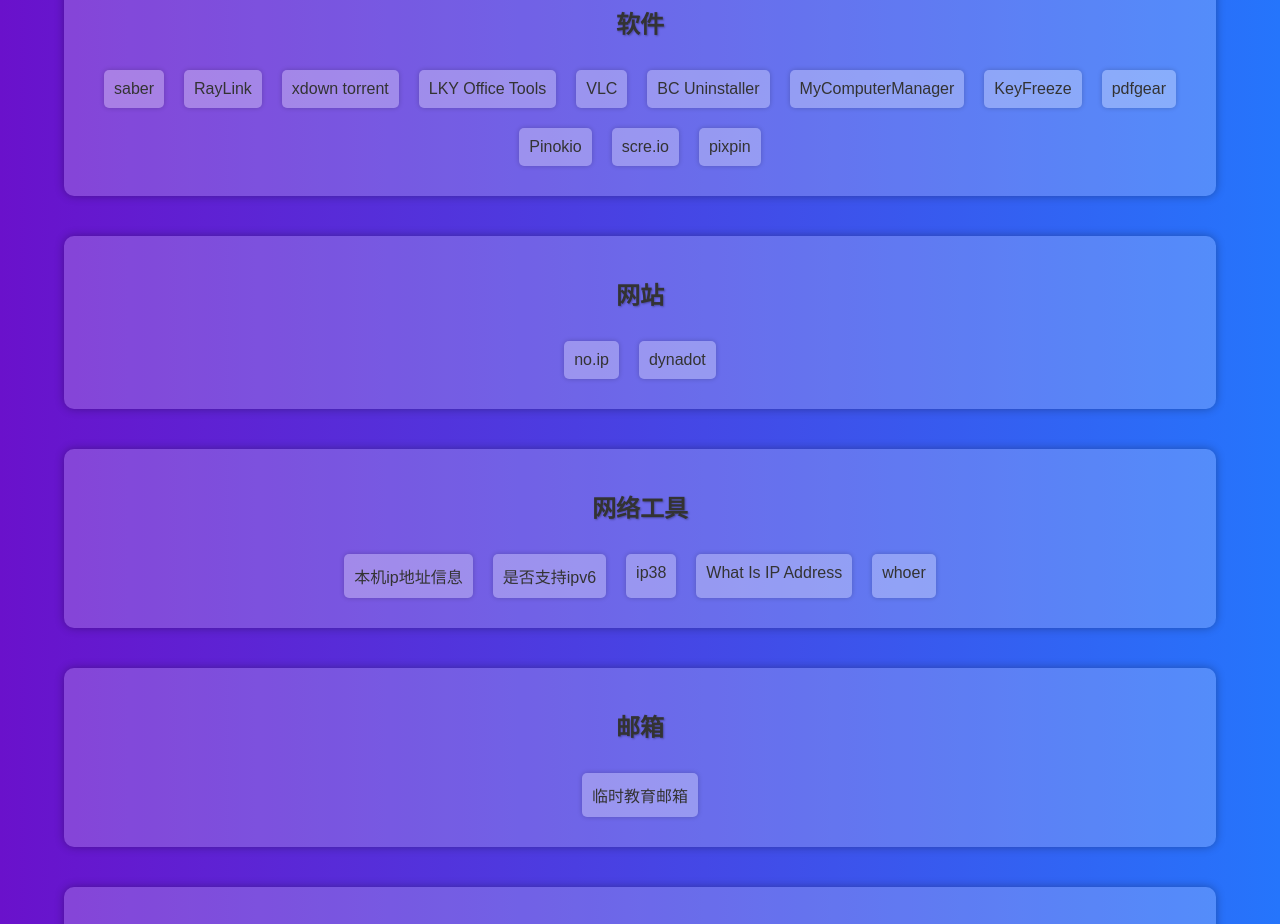
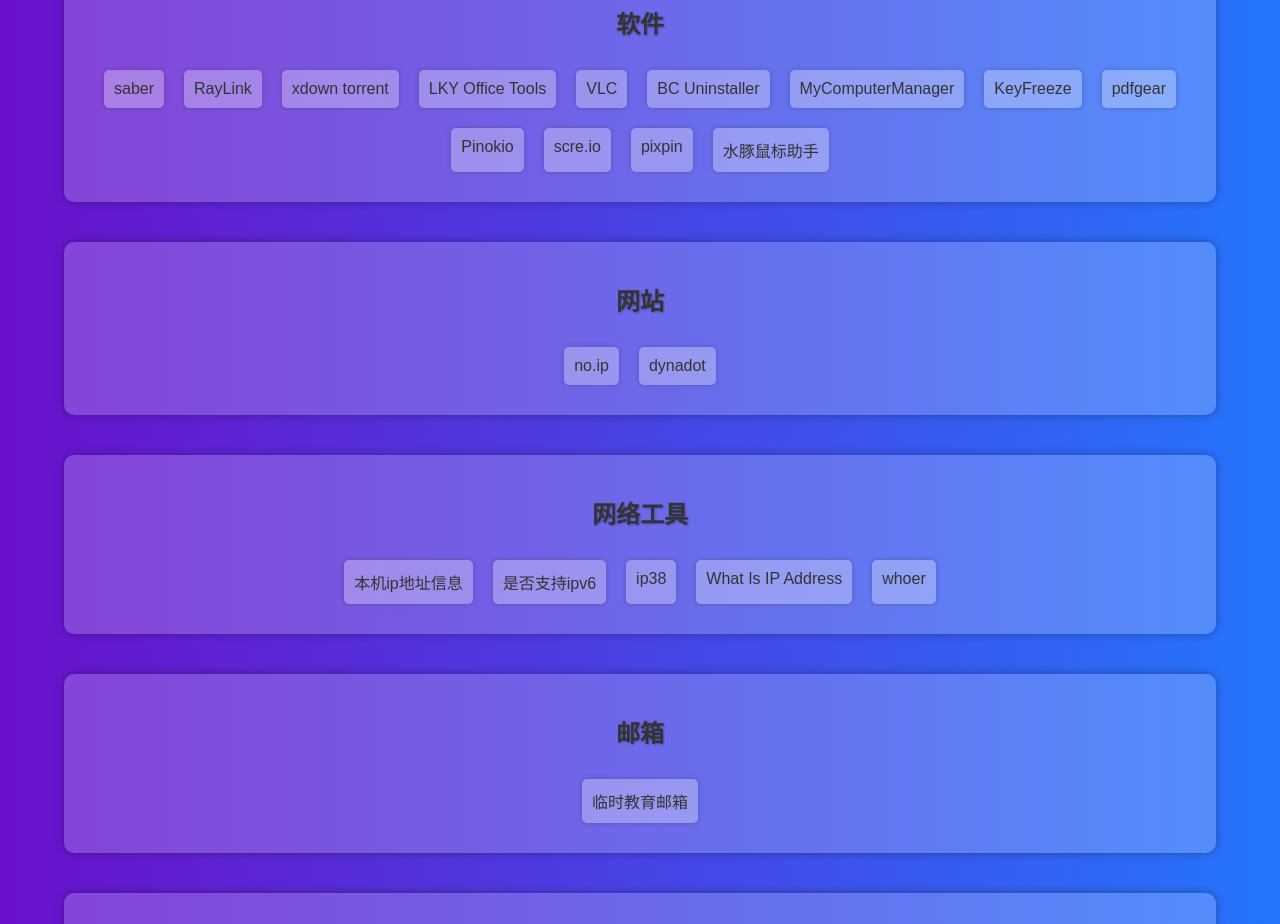
Before and after one commit to SongLiKod/links, a plain HTML site: page index.html in a window 1280 px wide. Shown: the part 1280-2204 px from the top of the page. Drawn offline with Linux system fonts and the light colour scheme.

Commit message:
Update index.html

```diff
--- a/index.html
+++ b/index.html
@@ -391,6 +391,8 @@
                 <div class="link"><a href="https://docs.pinokio.computer/download/windows.html target="_blank" title="ai 一键安装，包含Stable Diffusion web UI">Pinokio</a></div>
                 <div class="link"><a href="https://scre.io/" target="_blank" title="Windows免费的录屏软件，还支持在线录屏">scre.io</a></div>
                 <div class="link"><a href="https://pixpinapp.com/" target="_blank" title="windows 截图软件，功能强大">pixpin</a></div>
+                <div class="link"><a href="https://shuitunapp.com/" target="_blank" title="鼠标换肤 | 屏幕画笔 | 放大镜 | 聚光灯 | 屏幕放大 | 倒计时
+功能强大的屏幕演示工具">水豚鼠标助手</a></div>
             </div>
         </div>
 
```
